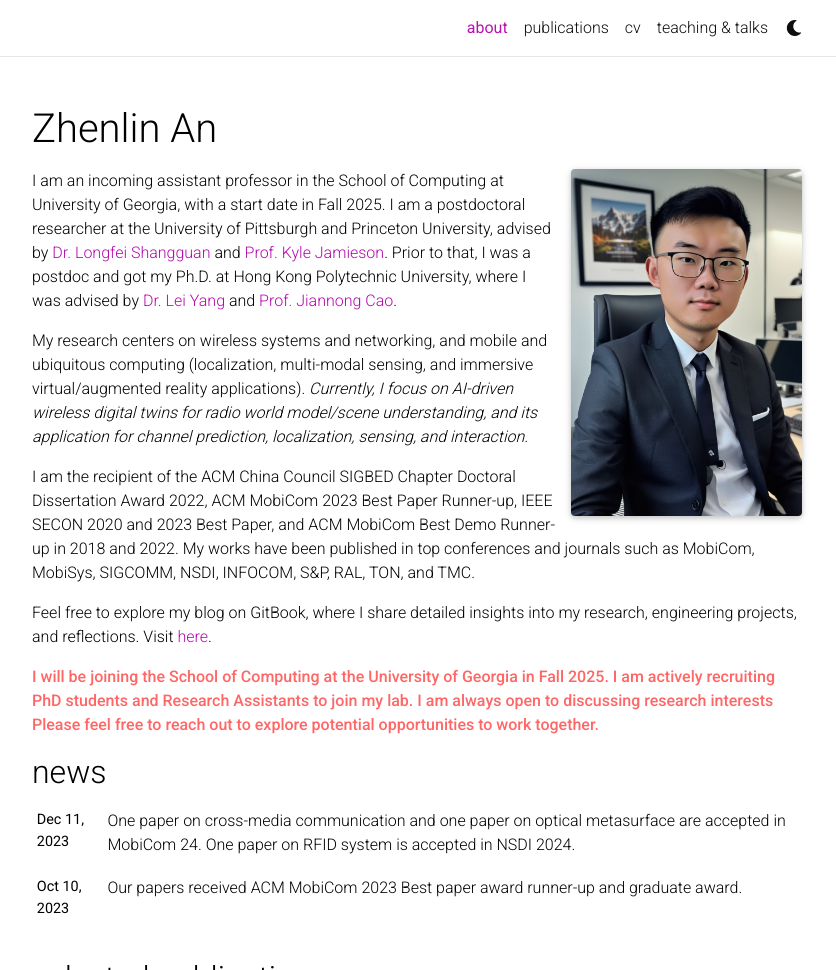
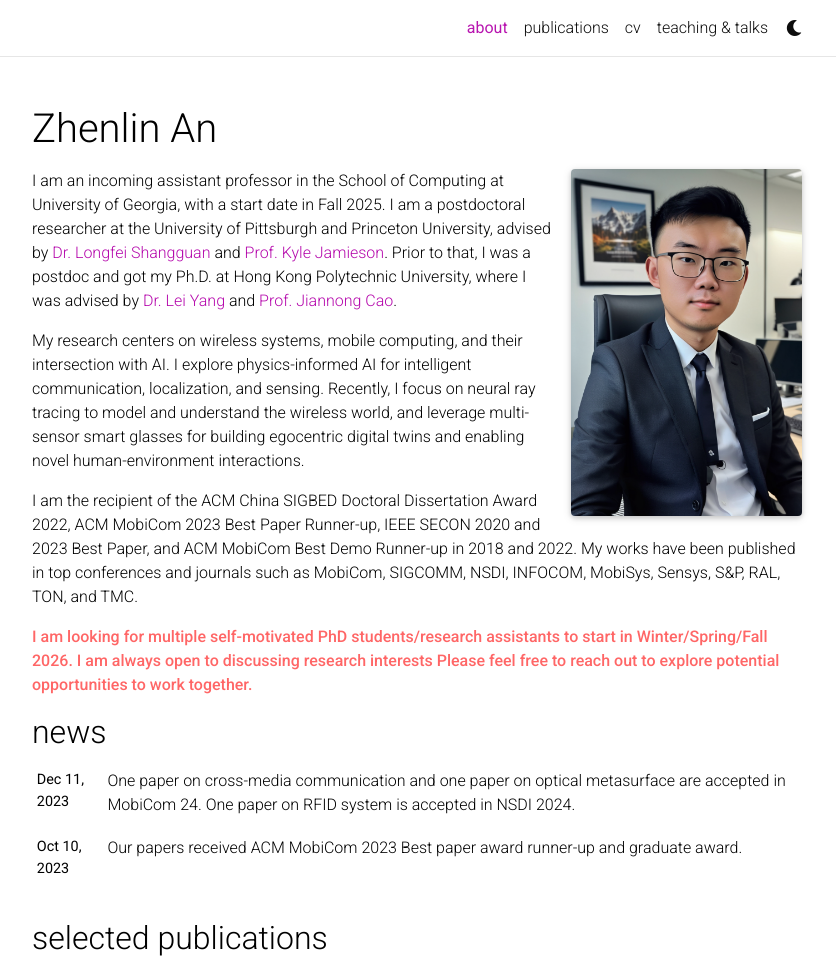
Before and after one commit to Anplus/anplus.github.io, a Jekyll site: the page built from _pages/about.md, in a window 1280 px wide and 1299 px high, cut to the strip 0-970 px from the top of the window. Shown: the whole strip, without its empty margins (223-1059 px from the left). Built offline with Jekyll 4.4.1, drawn with Linux system fonts in a browser that asks for light colours; full-size pictures stand in for the smaller copies a plugin makes; comment, search, counter and statistics services are not loaded; a style sheet for code colours, icons or effects is not loaded.

Commit message:
Update about.md

```diff
--- a/_pages/about.md
+++ b/_pages/about.md
@@ -17,13 +17,11 @@ social: true  # includes social icons at the bottom of the page
 
 I am an incoming assistant professor in the School of Computing at University of Georgia, with a start date in Fall 2025. I am a postdoctoral researcher at the University of Pittsburgh and Princeton University, advised by [Dr. Longfei Shangguan](https://shanggdlk.github.io/) and [Prof. Kyle Jamieson](https://www.cs.princeton.edu/~kylej/). Prior to that, I was a postdoc and got my Ph.D. at Hong Kong Polytechnic University, where I was advised by [Dr. Lei Yang](https://web.comp.polyu.edu.hk/csyanglei/#/pages/profile/about) and [Prof. Jiannong Cao](https://www4.comp.polyu.edu.hk/~csjcao/).
 
-My research centers on wireless systems and networking, and mobile and ubiquitous computing (localization, multi-modal sensing, and immersive virtual/augmented reality applications). *Currently, I focus on AI-driven wireless digital twins for radio world model/scene understanding, and its application for channel prediction, localization, sensing, and interaction.*
+My research centers on wireless systems, mobile computing, and their intersection with AI. I explore physics-informed AI for intelligent communication, localization, and sensing. Recently, I focus on neural ray tracing to model and understand the wireless world, and leverage multi-sensor smart glasses for building egocentric digital twins and enabling novel human-environment interactions.
 
-I am the recipient of the ACM China Council SIGBED Chapter Doctoral Dissertation Award 2022, ACM MobiCom 2023 Best Paper Runner-up, IEEE SECON 2020 and 2023 Best Paper, and ACM MobiCom Best Demo Runner-up in 2018 and 2022. My works have been published in top conferences and journals such as MobiCom, MobiSys, SIGCOMM, NSDI, INFOCOM, S&P, RAL, TON, and TMC.
+I am the recipient of the ACM China SIGBED Doctoral Dissertation Award 2022, ACM MobiCom 2023 Best Paper Runner-up, IEEE SECON 2020 and 2023 Best Paper, and ACM MobiCom Best Demo Runner-up in 2018 and 2022. My works have been published in top conferences and journals such as MobiCom, SIGCOMM, NSDI, INFOCOM, MobiSys, Sensys, S&P, RAL, TON, and TMC.
 
-Feel free to explore my blog on GitBook, where I share detailed insights into my research, engineering projects, and reflections. Visit [here](https://anplus.gitbook.io/anplus).
-
-<p><strong style="color:#FF6666;">I will be joining the School of Computing at the University of Georgia in Fall 2025. I am actively recruiting PhD students and Research Assistants to join my lab. I am always open to discussing research interests Please feel free to reach out to explore potential opportunities to work together.</strong></p>
+<p><strong style="color:#FF6666;">I am looking for multiple self-motivated PhD students/research assistants to start in Winter/Spring/Fall 2026. I am always open to discussing research interests Please feel free to reach out to explore potential opportunities to work together.</strong></p>
 
 <!-- Write your biography here. Tell the world about yourself. Link to your favorite [subreddit](http://reddit.com). You can put a picture in, too. The code is already in, just name your picture `prof_pic.jpg` and put it in the `img/` folder.
 
```
